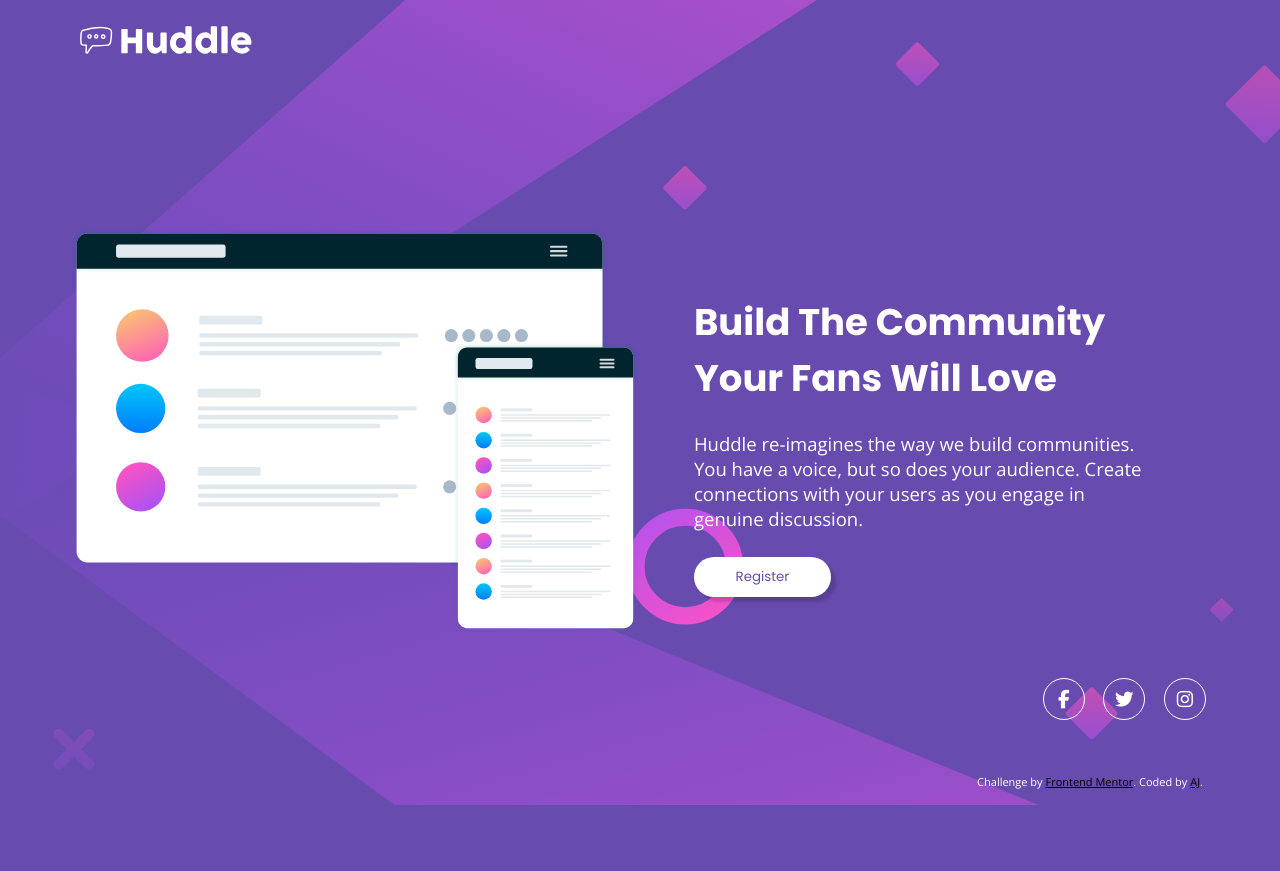
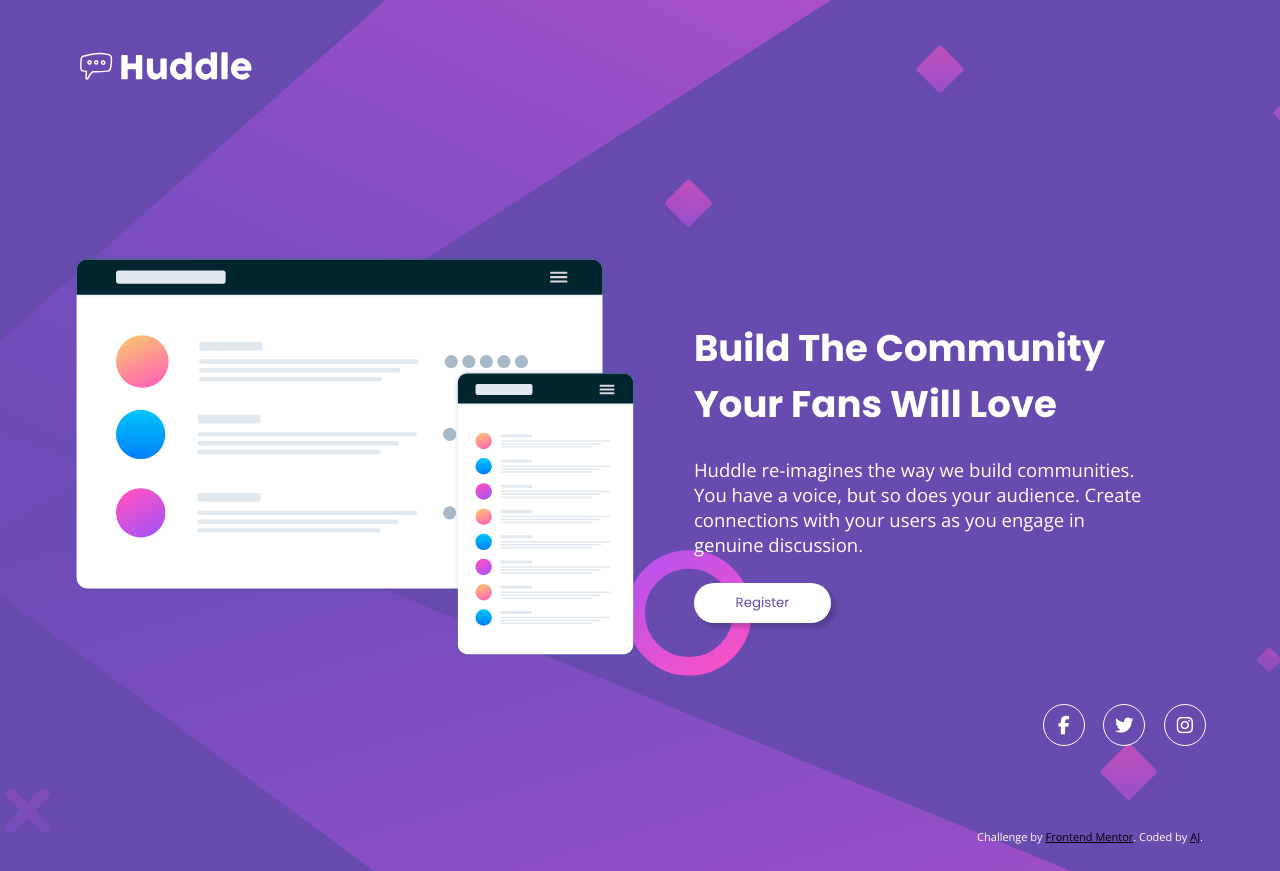
Before and after one commit to ashwinjayan/huddle-landing-page-with-single-introductory-section-master, a plain HTML site: page index.html in a window 1280 px wide. Before the commit the page ends 805 px from the top, so only its background shows below. Drawn offline with nearby package versions, Linux system fonts and the light colour scheme.

Commit message:
Changes to height

```diff
--- a/css/style.scss
+++ b/css/style.scss
@@ -15,7 +15,7 @@ h1 {
 
 body {
     font-family: $regular-font;
-    height     : 95vh;
+    height     : 100vh;
     width      : 98.5%;
 
     font-size       : calc(14px + (20 - 14) * ((100vw - 300px) / (1600 - 300)));
@@ -34,7 +34,7 @@ body {
 
 .container {
     margin    : 0 auto;
-    margin-top: 2em;
+    margin-top: 5%;
     width     : 85%;
 
     display        : grid;
@@ -150,7 +150,7 @@ body {
 
     @media only screen and (min-width: 768px) {
         position: absolute;
-        bottom  : 0;
+        bottom  : -5em;
         right   : 7em;
     }
 }
```
Also changed, not shown: css/style.css, 1 other file.
